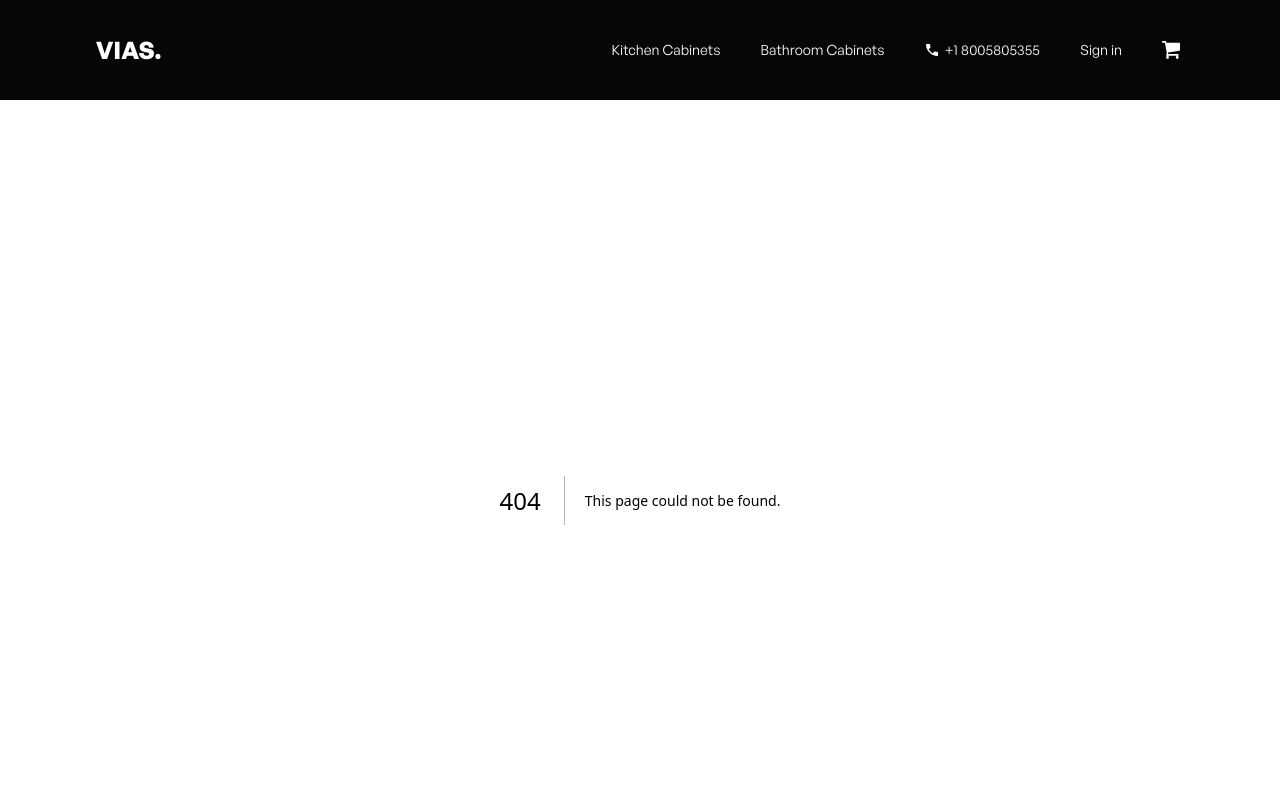
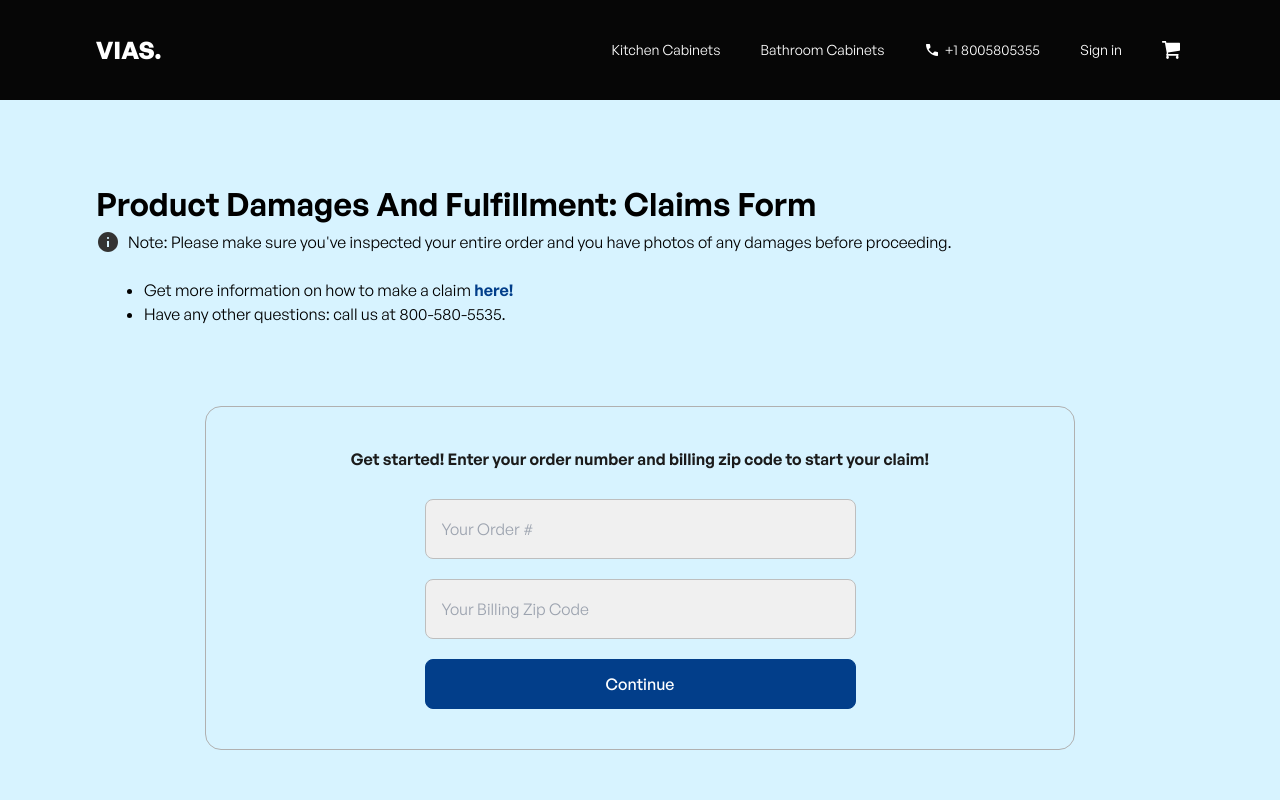
Before and after one commit to priyangsubanerjee/vias, a Next.js app: page /SubmitClaim in a window 1280 px wide. Before the commit this address had no page. Shown: the top 800 px of the page. Built offline with nearby package versions, Linux system fonts and the light colour scheme.

Commit message:
submit claim

```diff
--- /dev/null
+++ b/pages/SubmitClaim.js
@@ -0,0 +1,72 @@
+import React from "react";
+
+function SubmitClaim() {
+  return (
+    <div className="lg:px-[96px] lg:py-[90px] px-6 py-10 font-general-sans bg-[#D7F3FF] min-h-screen">
+      <h1 className="lg:text-[32px] text-xl font-semibold">
+        Product Damages And Fulfillment: Claims Form
+      </h1>
+      <div className="flex mt-3">
+        <svg
+          xmlns="http://www.w3.org/2000/svg"
+          width="24"
+          height="24"
+          viewBox="0 0 24 24"
+          className="shrink-0"
+          fill="none"
+        >
+          <path
+            d="M11 17H13V11H11V17ZM12 9C12.2833 9 12.521 8.904 12.713 8.712C12.905 8.52 13.0007 8.28267 13 8C13 7.71667 12.904 7.479 12.712 7.287C12.52 7.095 12.2827 6.99933 12 7C11.7167 7 11.479 7.096 11.287 7.288C11.095 7.48 10.9993 7.71733 11 8C11 8.28333 11.096 8.521 11.288 8.713C11.48 8.905 11.7173 9.00067 12 9ZM12 22C10.6167 22 9.31667 21.7373 8.1 21.212C6.88333 20.6867 5.825 19.9743 4.925 19.075C4.025 18.175 3.31267 17.1167 2.788 15.9C2.26333 14.6833 2.00067 13.3833 2 12C2 10.6167 2.26267 9.31667 2.788 8.1C3.31333 6.88333 4.02567 5.825 4.925 4.925C5.825 4.025 6.88333 3.31267 8.1 2.788C9.31667 2.26333 10.6167 2.00067 12 2C13.3833 2 14.6833 2.26267 15.9 2.788C17.1167 3.31333 18.175 4.02567 19.075 4.925C19.975 5.825 20.6877 6.88333 21.213 8.1C21.7383 9.31667 22.0007 10.6167 22 12C22 13.3833 21.7373 14.6833 21.212 15.9C20.6867 17.1167 19.9743 18.175 19.075 19.075C18.175 19.975 17.1167 20.6877 15.9 21.213C14.6833 21.7383 13.3833 22.0007 12 22Z"
+            fill="#333333"
+          />
+        </svg>
+        <div className="ml-2">
+          <p>
+            Note: Please make sure you&apos;ve inspected your entire order and
+            you have photos of any damages before proceeding.
+          </p>
+          <ul className="list-disc pl-4 mt-6">
+            <li>
+              Get more information on how to make a claim{" "}
+              <a className="text-[#023E8A] font-semibold" href="">
+                here!
+              </a>
+            </li>
+            <li>Have any other questions: call us at 800-580-5535.</li>
+          </ul>
+        </div>
+      </div>
+      <div className="flex items-center justify-center mt-20 w-full">
+        <div className="w-full lg:w-[870px] p-6 lg:p-10 border border-[#B0B0B0] rounded-2xl">
+          <h2 className="text-center font-semibold text-[#1B1B1B]">
+            Get started! Enter your order number and billing zip code to start
+            your claim!
+          </h2>
+
+          <div className="flex flex-col items-center mt-7 space-y-5">
+            <input
+              className="bg-[#F0F0F0] border border-[#BEBEBE] w-full lg:w-[431px] h-[60px] rounded-lg px-4"
+              type="text"
+              placeholder="Your Order #"
+              name=""
+              id=""
+            />
+            <input
+              type="text"
+              placeholder="Your Billing Zip Code"
+              className="bg-[#F0F0F0] border border-[#BEBEBE] w-full lg:w-[431px] h-[60px] rounded-lg px-4"
+              name=""
+              id=""
+            />
+
+            <button className="bg-[#023E8A] border border-[#023E8A] w-full lg:w-[431px] py-3 text-white rounded-lg font-medium">
+              Continue
+            </button>
+          </div>
+        </div>
+      </div>
+    </div>
+  );
+}
+
+export default SubmitClaim;
```
